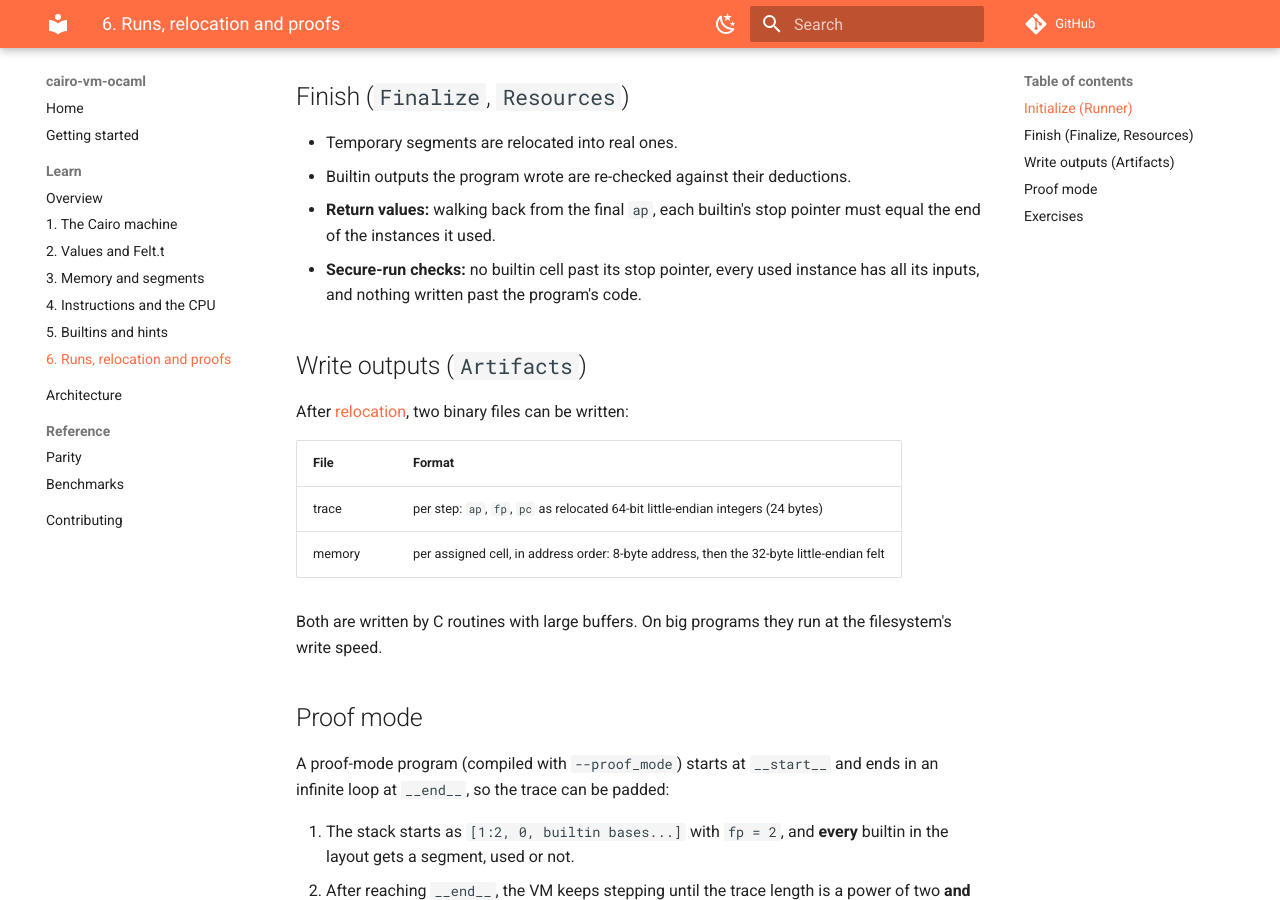
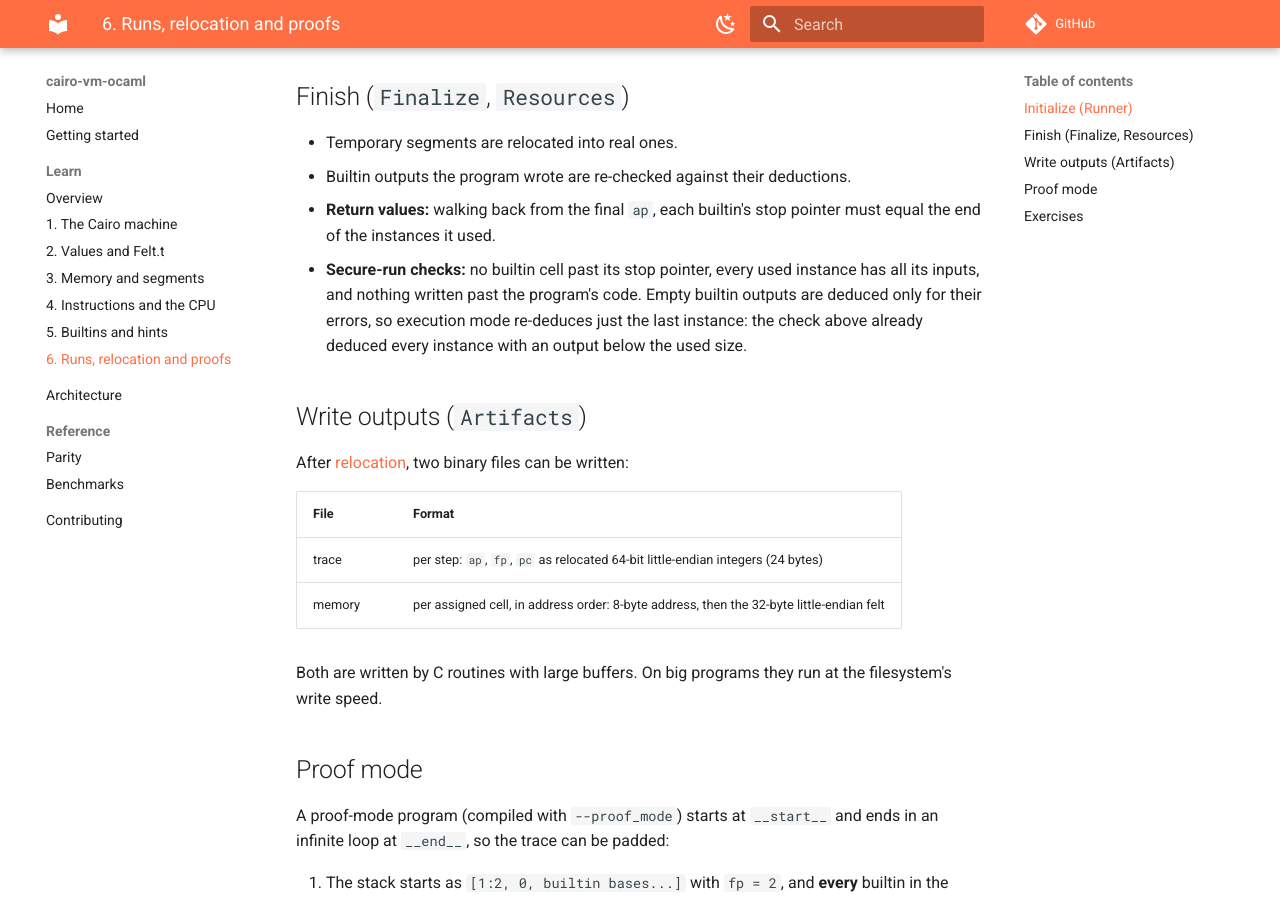
Before and after one commit to teddyjfpender/cairo-vm-ocaml, an MkDocs documentation site: the page built from docs/learn/runs-and-proofs.md, in a window 1280 px wide and 900 px high, scrolled down 569 px. Built offline with MkDocs 1.6.1 and Material for MkDocs 9.7.7, drawn with Linux system fonts in a browser that asks for light colours; comment, search, counter and statistics services are not loaded.

Commit message:
Secure run: skip re-deducing outputs verify_auto_deductions already checked
In execution mode verify_auto_deductions runs on the same memory just
before the secure-run checks and already deduced the first output of
every builtin instance below the used size. Deduction errors depend only
on the instance's inputs (or the deduction caches every output), so only
the last instance can still fail. The input and fill-count scans are fused
into one pass, and missing inputs are now reported before any deduction
error, as in cairo-vm. Proof mode keeps the full check (padding steps run
after the deductions).

keccak_integration_benchmark post-run 34 -> 9.5 ms, blake2s 30 -> 8 ms.

Co-Authored-By: Claude Opus 5.5 <noreply@anthropic.com>

```diff
--- a/docs/learn/runs-and-proofs.md
+++ b/docs/learn/runs-and-proofs.md
@@ -24,7 +24,9 @@ returns, it jumps to that sentinel address.
 - **Return values:** walking back from the final `ap`, each builtin's stop pointer must equal
   the end of the instances it used.
 - **Secure-run checks:** no builtin cell past its stop pointer, every used instance has all its
-  inputs, and nothing written past the program's code.
+  inputs, and nothing written past the program's code. Empty builtin outputs are deduced only
+  for their errors, so execution mode re-deduces just the last instance: the check above already
+  deduced every instance with an output below the used size.
 
 ## Write outputs (`Artifacts`)
 
```
Also changed, not shown: 1 other file.
